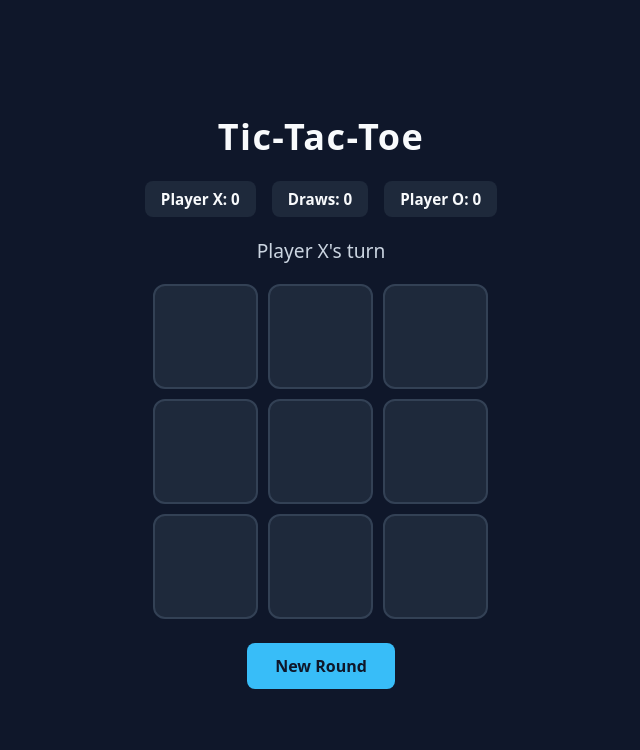
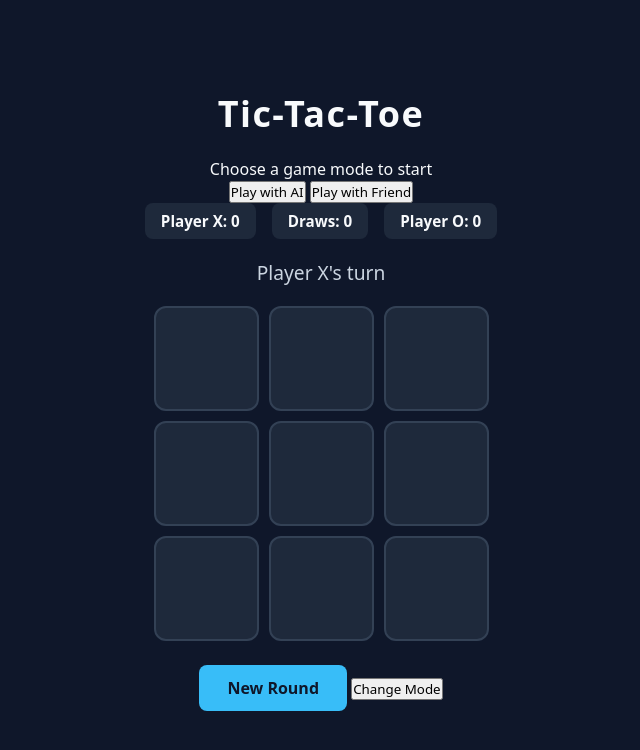
Before and after one commit to sheeshassan846-eng/Tic-Tac-Toe, a plain HTML site: page index.html in a window 1280 px wide. Shown: the whole page, without its empty margins (319-959 px from the left). Drawn offline with Linux system fonts and the light colour scheme.

Commit message:
Implement mode selection and game controls
Added mode selection screen and game controls.

```diff
--- a/index.html
+++ b/index.html
@@ -10,10 +10,21 @@
   <main class="container">
     <h1>Tic-Tac-Toe</h1>
 
+    <!-- Mode Selection Screen -->
+    <div id="mode-select" class="mode-select">
+      <p class="subtitle">Choose a game mode to start</p>
+      <div class="mode-buttons">
+        <button id="btn-ai" class="mode-btn">Play with AI</button>
+        <button id="btn-friend" class="mode-btn secondary">Play with Friend</button>
+      </div>
+    </div>
+
+    <!-- Game Screen (Hidden until a mode is chosen) -->
+    <div id="game-screen" class="game-screen hidden">
       <div class="scoreboard">
-      <div class="score-box">Player X: <span id="score-x">0</span></div>
+        <div class="score-box"><span id="label-x">Player X</span>: <span id="score-x">0</span></div>
         <div class="score-box">Draws: <span id="score-draws">0</span></div>
-      <div class="score-box">Player O: <span id="score-o">0</span></div>
+        <div class="score-box"><span id="label-o">Player O</span>: <span id="score-o">0</span></div>
       </div>
 
       <p id="status" class="status">Player X's turn</p>
@@ -30,7 +41,11 @@
         <button class="cell" data-index="8" aria-label="Cell 9"></button>
       </div>
 
+      <div class="controls">
         <button id="reset-btn" class="reset-btn">New Round</button>
+        <button id="menu-btn" class="menu-btn">Change Mode</button>
+      </div>
+    </div>
   </main>
 
   <script src="script.js"></script>
```
Lines whose indentation alone changed are shown as unchanged.
